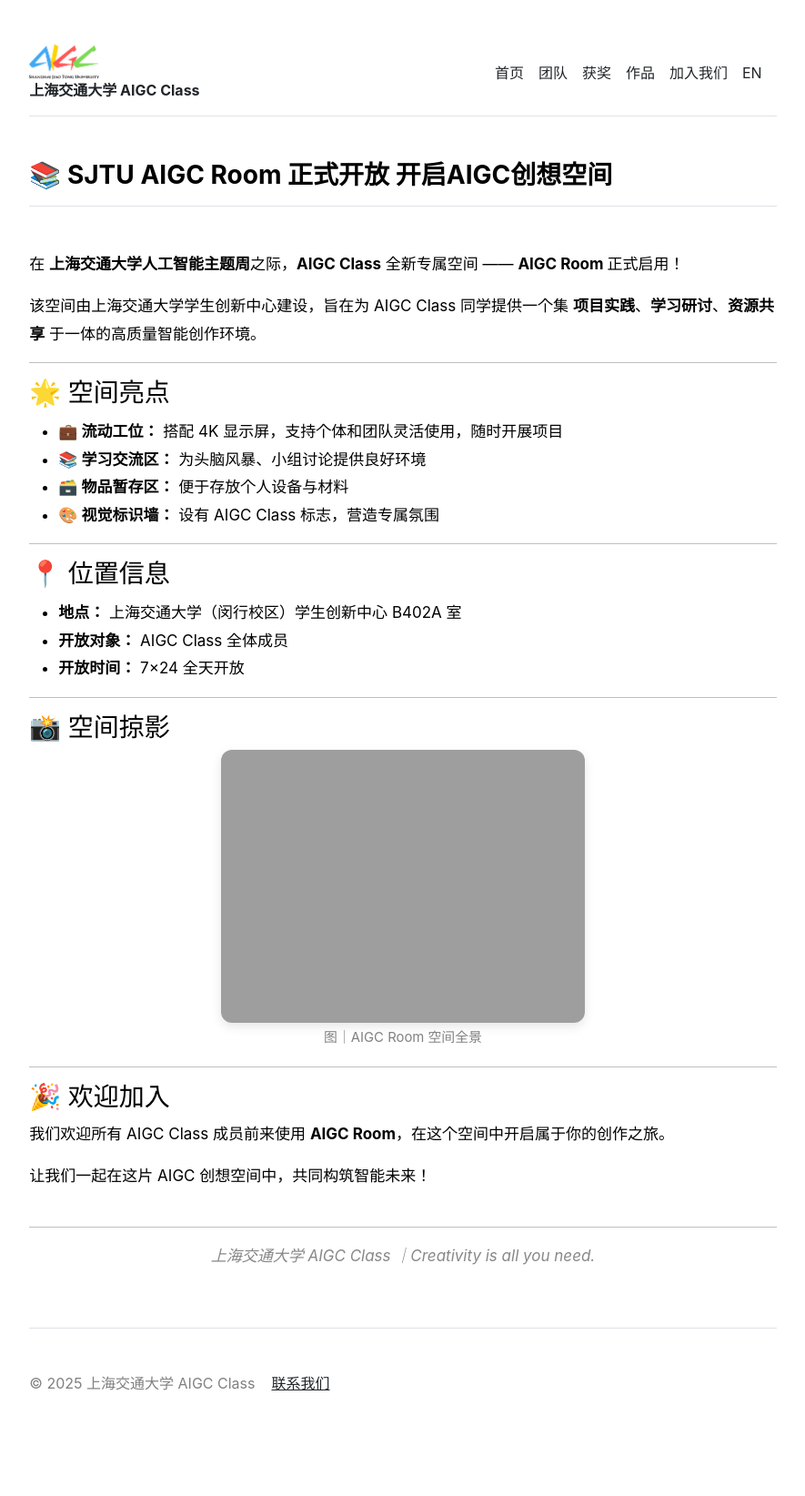
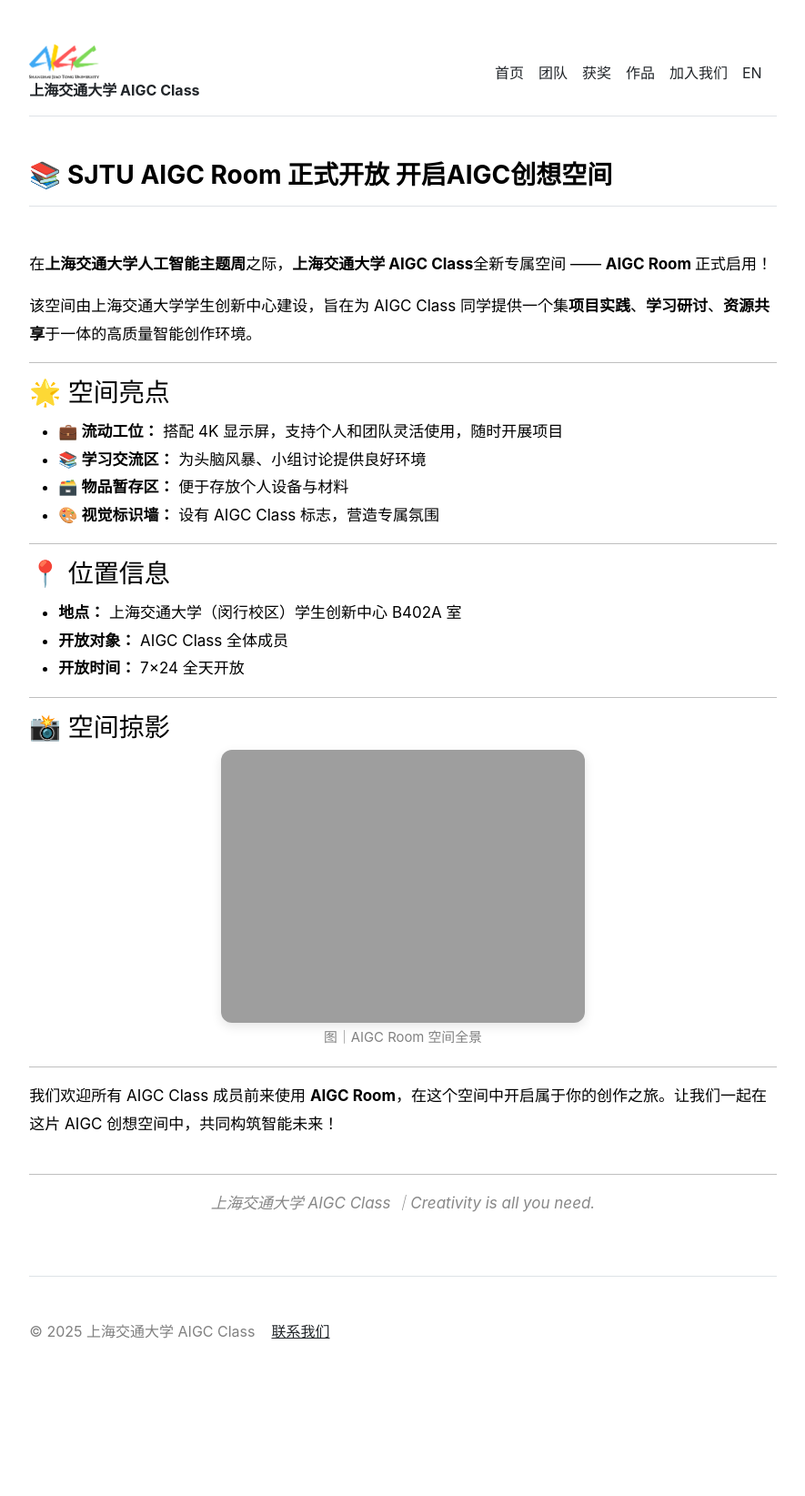
Before and after one commit to SJTU-AIGC/cn, a Jekyll site: the page built from _posts/2025-04-24-AIGC-Room-post.md, in a window 1280 px wide. Shown: the whole page at 91% size, without its empty margins (197-1082 px from the left). Built offline with Jekyll 4.4.1, drawn with Linux system fonts in a browser that asks for light colours; after the commit the page ends 1587 px from its top, so only the background shows below that.

Commit message:
Update 2025-04-24-AIGC-Room-post.md

```diff
--- a/_posts/2025-04-24-AIGC-Room-post.md
+++ b/_posts/2025-04-24-AIGC-Room-post.md
@@ -8,15 +8,15 @@ tags: [空间启用, AIGC, 人工智能主题周, 创新中心, 教学环境]
 
 <div style="font-size: 17px; line-height: 1.8em;">
 
-<p>在 <strong>上海交通大学人工智能主题周</strong>之际，<strong>AIGC Class</strong> 全新专属空间 —— <strong>AIGC Room </strong> 正式启用！</p>
+<p>在<strong>上海交通大学人工智能主题周</strong>之际，<strong>上海交通大学 AIGC Class</strong>全新专属空间 —— <strong>AIGC Room </strong> 正式启用！</p>
 
-<p>该空间由上海交通大学学生创新中心建设，旨在为 AIGC Class 同学提供一个集 <strong>项目实践</strong>、<strong>学习研讨</strong>、<strong>资源共享</strong> 于一体的高质量智能创作环境。</p>
+<p>该空间由上海交通大学学生创新中心建设，旨在为 AIGC Class 同学提供一个集<strong>项目实践</strong>、<strong>学习研讨</strong>、<strong>资源共享</strong>于一体的高质量智能创作环境。</p>
 
 <hr>
 
 <h3>🌟 空间亮点</h3>
 <ul style="margin-top: 10px;">
-  <li><strong>💼 流动工位：</strong> 搭配 4K 显示屏，支持个体和团队灵活使用，随时开展项目</li>
+  <li><strong>💼 流动工位：</strong> 搭配 4K 显示屏，支持个人和团队灵活使用，随时开展项目</li>
   <li><strong>📚 学习交流区：</strong> 为头脑风暴、小组讨论提供良好环境</li>
   <li><strong>🗃️ 物品暂存区：</strong> 便于存放个人设备与材料</li>
   <li><strong>🎨 视觉标识墙：</strong> 设有 AIGC Class 标志，营造专属氛围</li>
@@ -42,9 +42,7 @@ tags: [空间启用, AIGC, 人工智能主题周, 创新中心, 教学环境]
 
 <hr>
 
-<h3>🎉 欢迎加入</h3>
-<p>我们欢迎所有 AIGC Class 成员前来使用 <strong>AIGC Room</strong>，在这个空间中开启属于你的创作之旅。</p>
-<p>让我们一起在这片 AIGC 创想空间中，共同构筑智能未来！</p>
+<p>我们欢迎所有 AIGC Class 成员前来使用 <strong>AIGC Room</strong>，在这个空间中开启属于你的创作之旅。让我们一起在这片 AIGC 创想空间中，共同构筑智能未来！</p>
 
 <hr style="margin-top: 40px;">
 <p style="text-align: center; font-style: italic; color: #888;">上海交通大学 AIGC Class ｜Creativity is all you need.</p>
```
